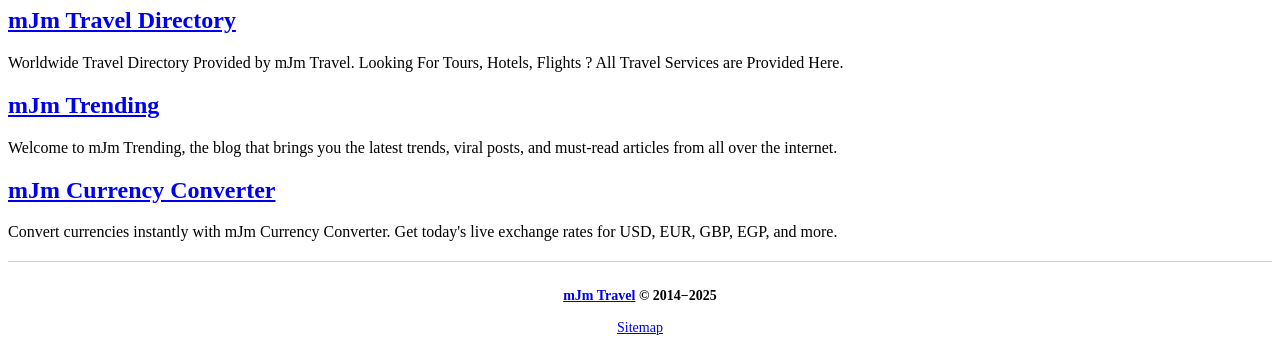
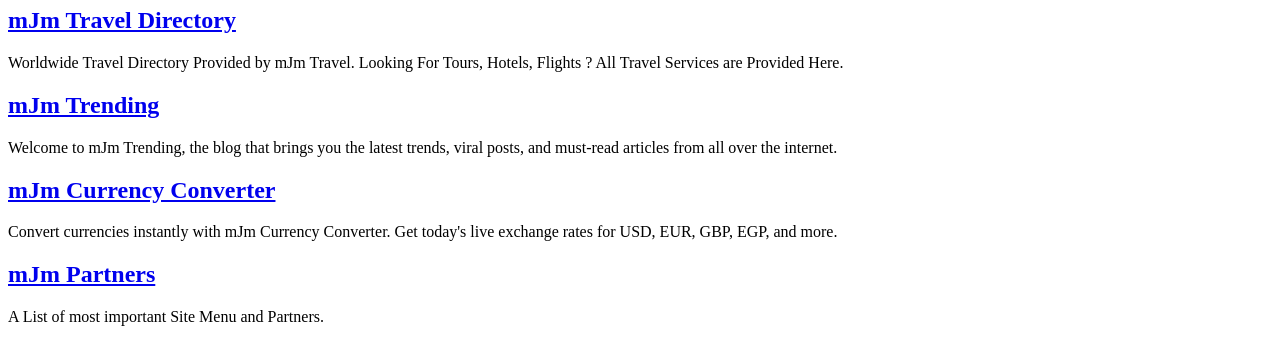
Before and after one commit to mJm-Travel/mJm-Travel.github.io, a plain HTML site: page index.html in a window 1280 px wide. Shown: the part 74-420 px from the top of the page. Drawn offline with Linux system fonts and the light colour scheme.

Commit message:
Update index.html

```diff
--- a/index.html
+++ b/index.html
@@ -23,6 +23,8 @@
   <P>Welcome to mJm Trending, the blog that brings you the latest trends, viral posts, and must-read articles from all over the internet.</P>
   <a href="https://mjm-travel.github.io/Directory/mJm-Currency-Converter.html" target="_blank"><h2>mJm Currency Converter</h2></a>
   <P>Convert currencies instantly with mJm Currency Converter. Get today's live exchange rates for USD, EUR, GBP, EGP, and more.</P>
+    <a href="https://mjm-travel.github.io/Directory/Partners.html" target="_blank"><h2>mJm Partners</h2></a>
+  <P>A List of most important Site Menu and Partners.</P>
 <footer style="text-align:center; margin-top:20px; padding:10px; font-size:14px; border-top:1px solid #ccc;">
   <br><a href="https://mjm-travel.github.io/" target=_blank><b>mJm Travel</a> © 2014−<span id="year"></span><br></b><br>
 <script>
```
